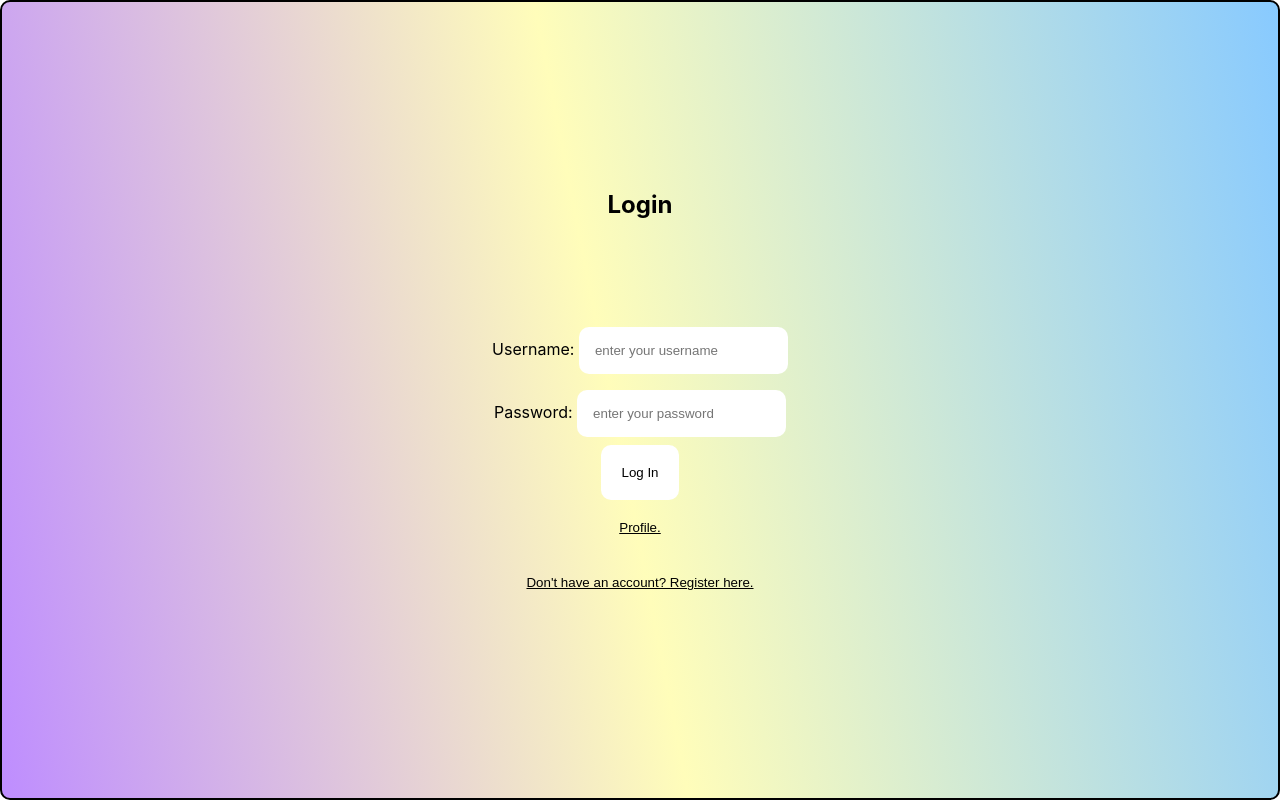
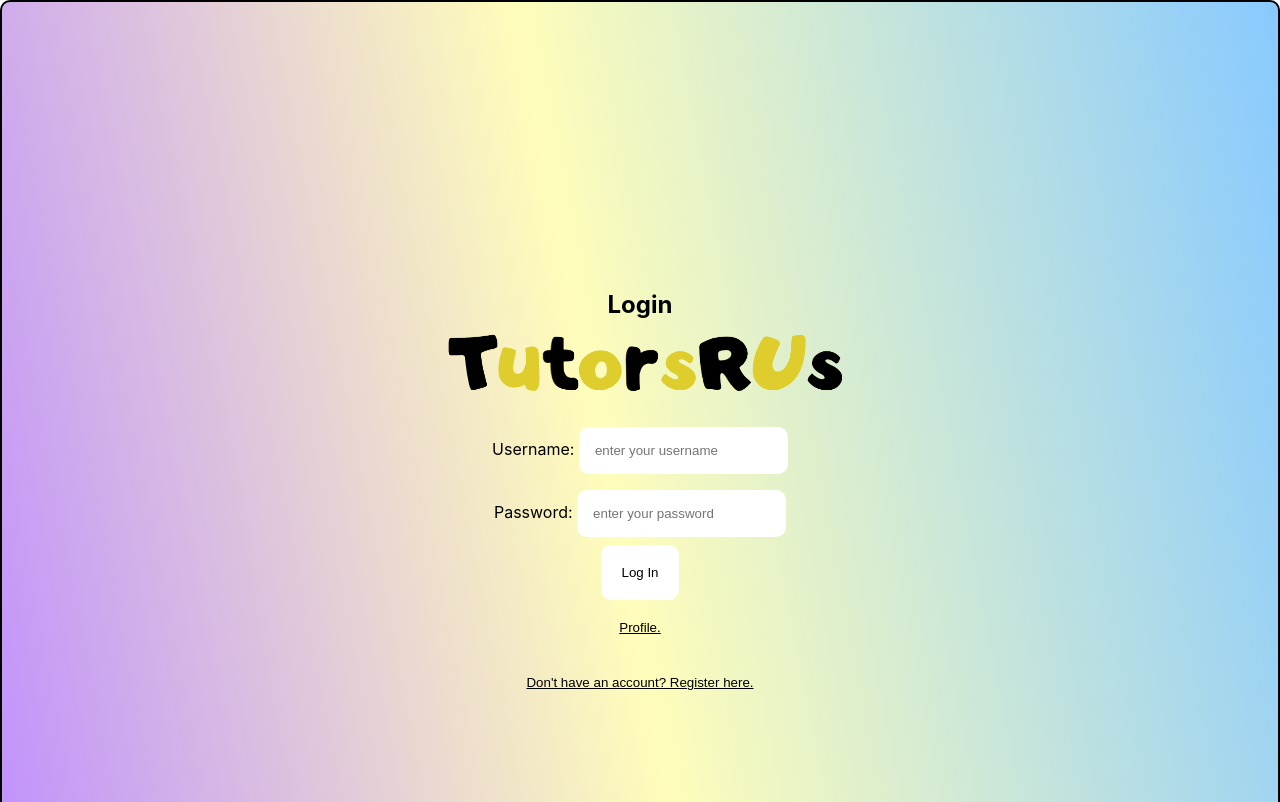
Before and after one commit to jharnasuresh/TutorsRUs, a React (Create React App) app in the folder home/: page / in a window 1280 px wide. Shown: the top 802 px of the page. Built offline with nearby package versions, Linux system fonts and the light colour scheme.

Commit message:
fixing stuff

```diff
--- a/home/src/App.css
+++ b/home/src/App.css
@@ -1,21 +1,20 @@
 .App {
-  padding-top: 100px;
+  position: relative;
   padding-right: 400px;
   text-align: center;
   display: flex;
-  min-height: 100vh;
+  min-height: 125vh;
   align-items: center;
   justify-content: center;
   color: black;
   background-image: linear-gradient(79deg, #be8dff, #fffdba 48%, #88caff);
 
 }
+/*{ border: 1px solid red; }*/
+.img {
+  height: 100px;
+  object-position : top -550px left 100 px
 
-img {
-  position: relative;
-  top: -350px;
-  left: 410px;
-  height: 100px;
 }
 
 .auth-form-container, .login-form, .register-form {
--- a/home/src/Components/Start.jsx
+++ b/home/src/Components/Start.jsx
@@ -1,7 +1,7 @@
 import React, {useState} from "react"
 
 import "./styles.css"
-import Tabs from "./Components/Tabs";
+import Tabs from "./Tabs";
 export const Start = (props) => {
 
     const handleSubmit = (e) => {
--- a/home/src/Login.jsx
+++ b/home/src/Login.jsx
@@ -44,7 +44,7 @@ export const Login = (props) => {
             {
                 showErr ? (<p style={{color:'red'}}>Incorrect username or password. Try Again.</p>): <span></span>
             }
-            <img src = "/Images/TutorsRUs_nobackground.png" alt = ""/>
+            <img class="img" src = "/Images/TutorsRUs_nobackground.png"/>
             <form classname="login-form" onSubmit={handleSubmit}>
                 <label htmlFor="username:">Username: </label>
                 <input value={user} onChange={(e) => setUsername(e.target.value)} type="username" placeholder="enter your username" id="username" name="username" />
--- a/home/src/Register.jsx
+++ b/home/src/Register.jsx
@@ -70,7 +70,6 @@ export const Register = (props) => {
     }
     return (
         <div className = "App auth-form-container img">
-            <img src = "/Images/TutorsRUs_nobackground.png" alt = ""/>
             <h2>Register</h2>
             {
                 userErr ? (<p style={{color:'red'}}>That username is already taken. Try Again.</p>): <span></span>
@@ -95,6 +94,7 @@ export const Register = (props) => {
             }
 
         <form className="register-form" method = "POST" onSubmit={handleSubmit}>
+            <img class="img" src = "/Images/TutorsRUs_nobackground.png"/>
             <label htmlFor="firstName:">First Name: </label>
             <input value={firstName} onChange={(e) => setFirstName(e.target.value)}type="firstName" placeholder="enter your first name" id="firstName" name="firstName"/>
             <br></br>
@@ -111,8 +111,10 @@ export const Register = (props) => {
             <input value={pass} onChange={(e) => setPassword(e.target.value)}type="password" placeholder="enter your password" id="password" name="password"/>
             <br></br>
             <button type="submit" onSubmit={handleSubmit}  > Register </button>
+            <button className="link-btn" onClick={() => props.onFormSwitch('login')}> Already have an account? Login here. </button>
+
         </form>
-        <button className="link-btn" onClick={() => props.onFormSwitch('login')}> Already have an account? Login here. </button>
+
 
     </div>
     )
```
Also changed, not shown: home/src/App.js (line endings or trailing spaces).
